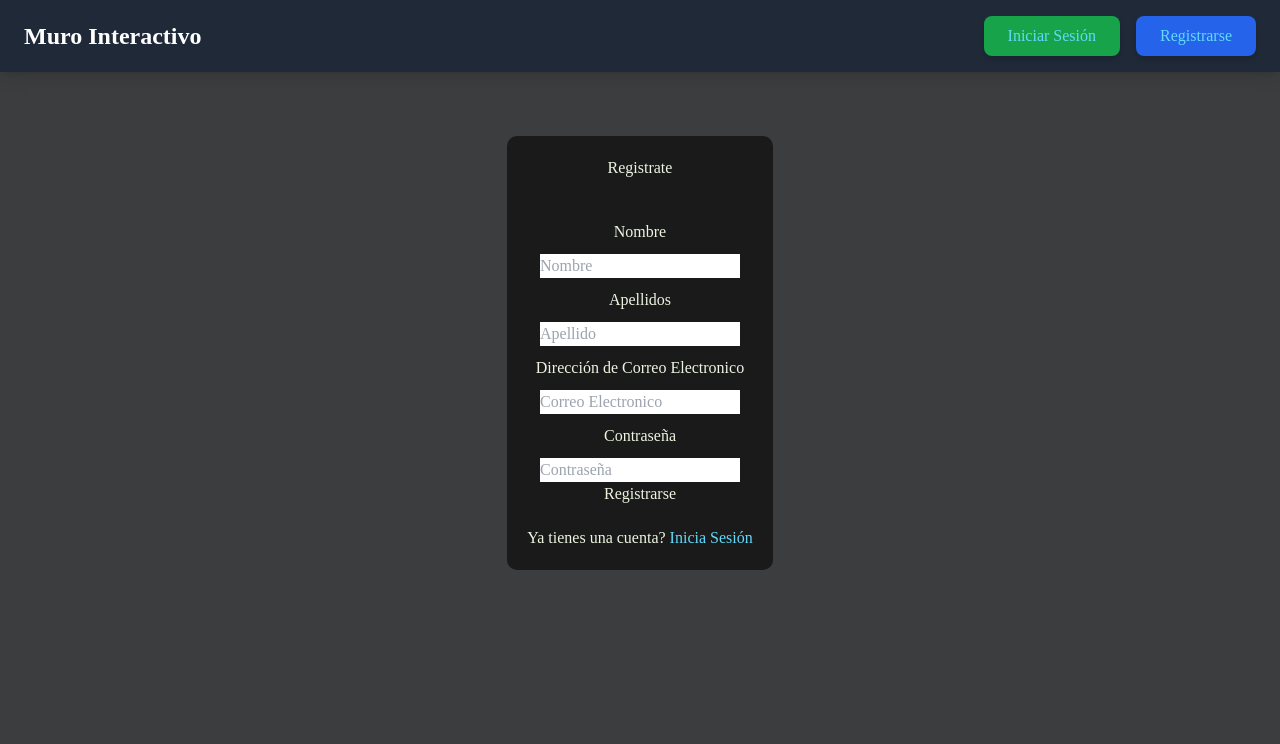
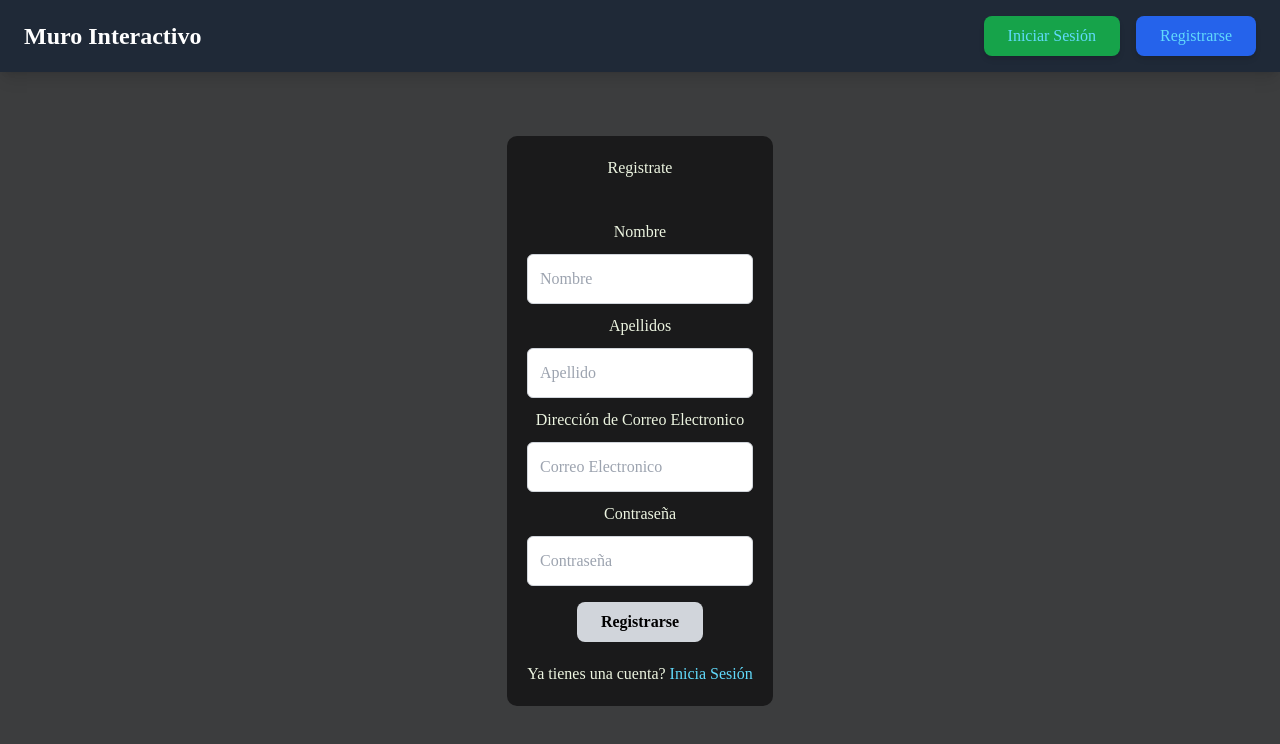
Before and after one commit to Kenshin299/muro-interactivo-Prog3, a React (Create React App) app: page /signup in a window 1280 px wide. Shown: the top 744 px of the page. Built offline with nearby package versions, Linux system fonts and the light colour scheme; no server answers.

Commit message:
Updated style for login and signup forms

```diff
--- a/src/pages/Login.js
+++ b/src/pages/Login.js
@@ -35,6 +35,7 @@ function Login() {
                         Dirección de Correo Electronico
                     </label>
                     <input
+                        className="p-3 border border-gray-300 rounded-md w-full focus:outline-none focus:ring-2 focus:ring-blue-500 text-black"
                         type="email"
                         id="email-address"
                         value={email}
@@ -47,6 +48,7 @@ function Login() {
                         Contraseña
                     </label>
                     <input
+                        className="p-3 border border-gray-300 rounded-md w-full focus:outline-none focus:ring-2 focus:ring-blue-500 text-black"
                         type="password"
                         id="password"
                         value={password}
@@ -56,6 +58,7 @@ function Login() {
                     />
 
                     <input
+                        className="mt-4 px-6 py-2 bg-gray-300 text-black font-semibold rounded-lg hover:bg-gray-400 transition transform hover:scale-105"
                         type="submit"
                         onClick={onLogin}
                         value="Iniciar Sesión"
--- a/src/pages/SignUp.js
+++ b/src/pages/SignUp.js
@@ -45,6 +45,7 @@ function SignUp() {
                     Nombre
                 </label>
                 <input
+                    className="p-3 border border-gray-300 rounded-md w-full focus:outline-none focus:ring-2 focus:ring-blue-500 text-black"
                     type="text"
                     id="name"
                     value={name}
@@ -57,6 +58,7 @@ function SignUp() {
                     Apellidos
                 </label>
                 <input
+                    className="p-3 border border-gray-300 rounded-md w-full focus:outline-none focus:ring-2 focus:ring-blue-500 text-black"
                     type="text"
                     id="lastName"
                     value={lastName}
@@ -69,6 +71,7 @@ function SignUp() {
                     Dirección de Correo Electronico
                 </label>
                 <input
+                    className="p-3 border border-gray-300 rounded-md w-full focus:outline-none focus:ring-2 focus:ring-blue-500 text-black"
                     type="email"
                     id="email-address"
                     value={email}
@@ -81,6 +84,7 @@ function SignUp() {
                     Contraseña
                 </label>
                 <input
+                    className="p-3 border border-gray-300 rounded-md w-full focus:outline-none focus:ring-2 focus:ring-blue-500 text-black"
                     type="password"
                     id="password"
                     value={password}
@@ -90,6 +94,7 @@ function SignUp() {
                 />
 
                 <input
+                    className="mt-4 px-6 py-2 bg-gray-300 text-black font-semibold rounded-lg hover:bg-gray-400 transition transform hover:scale-105"
                     type="submit"
                     onClick={onSubmit}
                     value="Registrarse"
```
Also changed, not shown: 1 other file (tests, documents, lock files or other folders).
